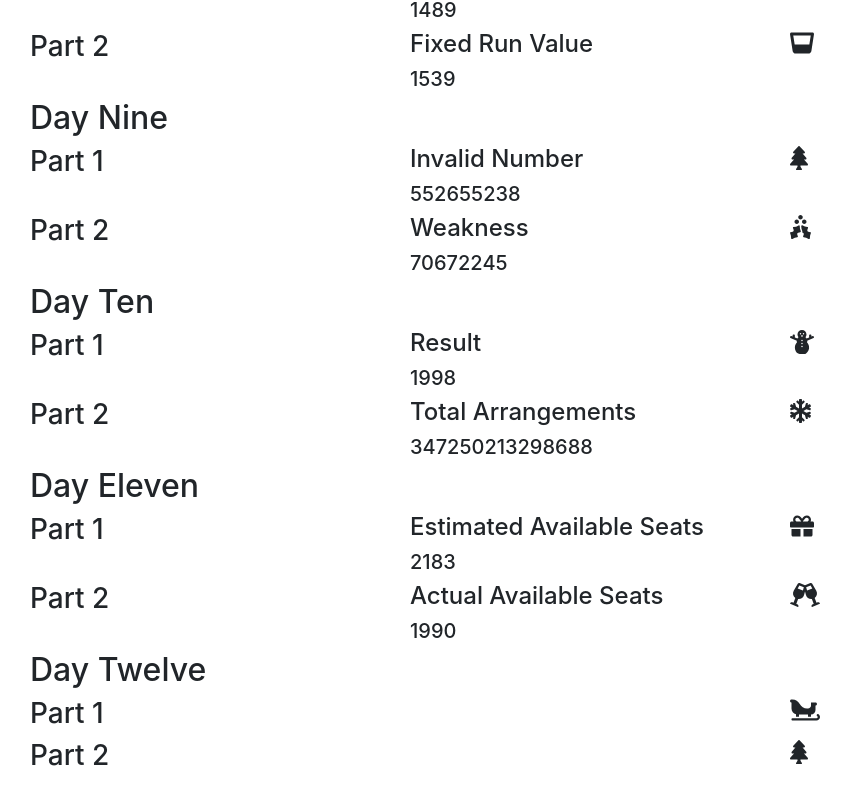
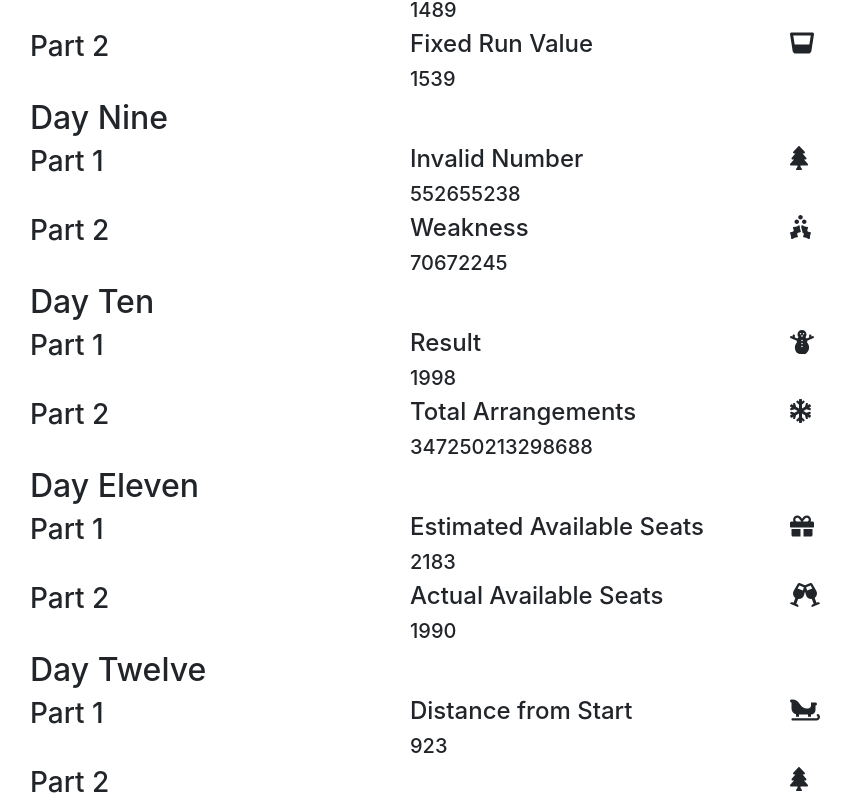
Before and after one commit to bryantkelley/aoc-2020, a React (Create React App) app: page / in a window 1280 px wide. Shown: the part 1741-2549 px from the top of the page, without its empty margins (55-906 px from the left). Before the commit the page ends 2521 px from the top, so only its background shows below. Built offline with nearby package versions, Linux system fonts and the light colour scheme.

Commit message:
Day 12 Part 1

```diff
--- a/src/12/twelve.js
+++ b/src/12/twelve.js
@@ -9,7 +9,7 @@ function Twelve() {
 
   useEffect(() => {
     async function getEntries() {
-      fetch(raw).then(r => r.text()).then(text => text.split('\n')).then((arr) => {
+      fetch(raw).then(r => r.text()).then(text => text.split('\n').map(line => ({ action: line.substring(0, 1), value: parseInt(line.substring(1)) }))).then((arr) => {
         setEntries(arr);
       });
     }
@@ -24,6 +24,57 @@ function Twelve() {
       return '';
     }
 
+    // directions => ['east', 'south', 'west', 'north']
+    let direction = 0;
+    let x = 0; // east/west distance
+    let y = 0; // north/south distance
+
+    entries.forEach((line) => {
+      const { action, value } = line;
+      if (action === 'N') {
+        // Move +y
+        y = y + value;
+      }
+      if (action === 'S') {
+        // Move -y
+        y = y - value;
+      }
+      if (action === 'E') {
+        // Move +x
+        x = x + value;
+      }
+      if (action === 'W') {
+        // Move -x
+        x = x - value;
+      }
+      if (action === 'L') {
+        // Turn Left
+        const difference = direction - (parseInt(value /90) % 4);
+        direction = difference < 0 ? 4 + difference : difference;
+
+      }
+      if (action === 'R') {
+        // Turn Right
+        direction = (direction + parseInt(value / 90)) % 4;
+      }
+      if (action === 'F') {
+        // Move in direction
+        if (direction === 3) {
+          y = y + value;
+        }
+        if (direction === 1) {
+          y = y - value;
+        }
+        if (direction === 0) {
+          x = x + value;
+        }
+        if (direction === 2) {
+          x = x - value;
+        }
+      }
+    });
+
+    return Math.abs(x) + Math.abs(y);
   }, [entries]);
 
   const resultTwo = useMemo(() => {
@@ -46,7 +97,7 @@ function Twelve() {
             <h3>Part 1</h3>
           </Col>
           <Col>
-            <h4> </h4>
+            <h4>Distance from Start</h4>
             <h5>{resultOne}</h5>
           </Col>
           <Col>
```
Also changed, not shown: src/12/input.txt.
